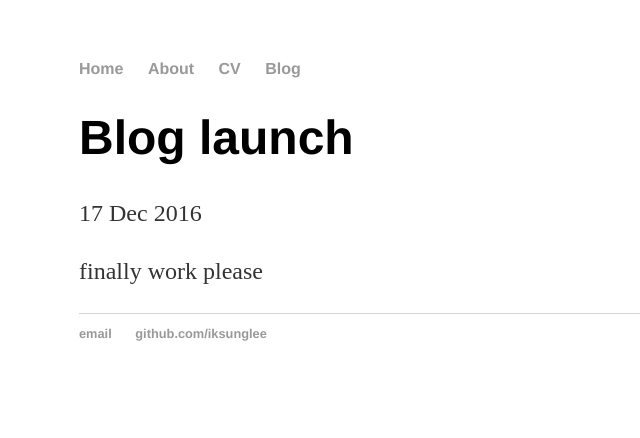
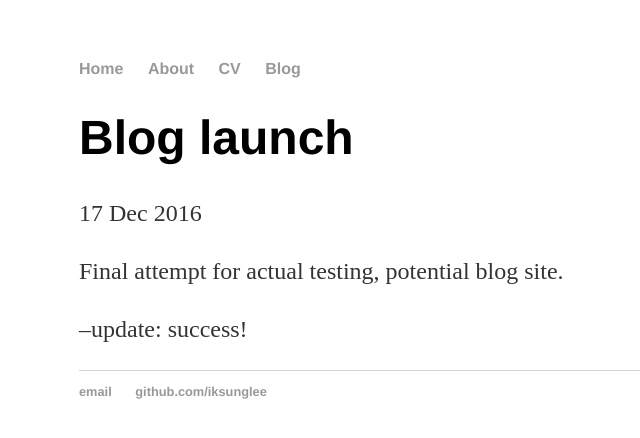
Before and after one commit to iksunglee/iksunglee.github.io, a Jekyll site: the page built from _posts/2016-12-17-blog-open.md, in a window 1280 px wide. Shown: the top 438 px of the page, without its empty margins (113-753 px from the left). Built offline with Jekyll 4.4.1, drawn with Linux system fonts in a browser that asks for light colours.

Commit message:
Update 2016-12-17-blog-open.md
more information on first blog post

```diff
--- a/_posts/2016-12-17-blog-open.md
+++ b/_posts/2016-12-17-blog-open.md
@@ -4,4 +4,7 @@ title: "Blog launch"
 date: 2016-12-17
 ---
 
-finally work please
+Final attempt for actual testing, potential blog site.
+
+
+--update: success!
```
